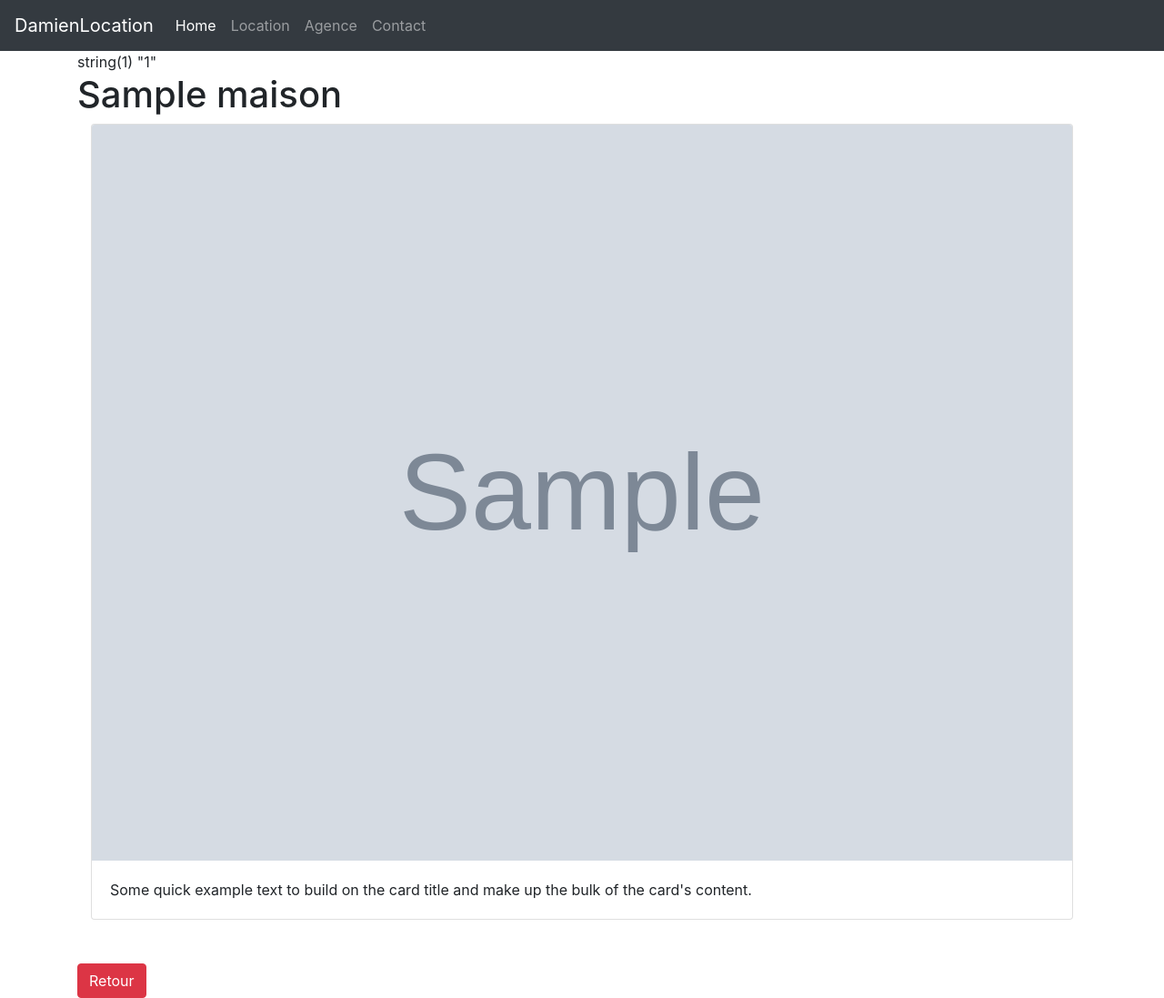
After one commit to Willremi/Groupe6, a PHP site: page /src/views/description.php?id=1 in a window 1280 px wide. The commit adds this page. Shown: the whole page at 91% size. Run offline with PHP 8.4, Linux system fonts and the light colour scheme; tables that the repository leaves empty hold one stand-in row (values such as "Sample post"); grey boxes marked "Sample" are stand-in pictures; some libraries are stand-ins or nearby versions.

Commit message:
maj gererMesBiens.php

```diff
--- /dev/null
+++ b/PHP/projetImmo/src/views/description.php
@@ -0,0 +1,48 @@
+<?php
+require_once 'elements/head.php';
+require_once 'elements/footer.php';
+require '../config/config.php';
+require '../models/connect.php';
+
+head();
+
+$db = connect();
+
+$idMaison = $_GET['id'];
+var_dump($idMaison);
+
+$sqlHouseDetail = "SELECT maison.idMaison AS ID,
+maison.nomMaison AS Nom,
+maison.resumeMaison AS intro,
+maison.prixMaison AS Prix,
+maison.nbPiece AS nbPiece,
+maison.surfMaison AS surfMaison,
+maison.surfArea AS surfArea,
+maison.numRue AS Rue,
+maison.nomRue AS Adresse,
+maison.cpVille AS cp,
+maison.nomVille AS Ville,
+maison.photoMaison AS photo,
+agence.nomAgence AS Agence,
+type.nomType AS Type
+FROM maison
+INNER JOIN agence ON agence.idAgence = maison.agence_idAgence
+INNER JOIN type ON type.idType = maison.type_idType WHERE maison.idMaison = ".$idMaison;
+
+$reqDet = $db->prepare($sqlHouseDetail);
+$reqDet->execute();
+$data = $reqDet->fetchObject();
+
+?>
+<h1><?= $data->Nom ?></h1>
+<div class="col-sm-12 mb-5">
+<div class="card">
+  <img src="../../public/img/<?= $data->photo ?>" class="card-img-top" alt="<?= $data->Nom ?>">
+  <div class="card-body">
+    <p class="card-text">Some quick example text to build on the card title and make up the bulk of the card's content.</p>
+  </div>
+</div>
+</div>
+<a href="gererMesBiens.php"><button type="button" class="btn btn-danger">Retour</button></a>
+<?php
+footer();
--- a/PHP/projetImmo/src/views/location.php
+++ b/PHP/projetImmo/src/views/location.php
@@ -37,7 +37,7 @@ while ($data = $reqSelect->fetchObject()) {
                 <h5 class="card-title"><?= $maison->nomMaison ?></h5>
                 <p class="card-text"><?= $maison->resumeMaison ?></p>
                 <div class="row">
-                    <a href="./detail.php">
+                    <a href="description.php?id=<?= $maison->idMaison ?>">
                         <span class="btn btn-outline-secondary">Voir +</span>
                     </a>
                 </div>
```
Also changed, not shown: PHP/projetImmo/location.sql (+12 -5 lines), PHP/projetImmo/src/views/gererMesBiens.php (+8 -6 lines), PHP/projetImmo/src/views/addDescription.php (deleted).
